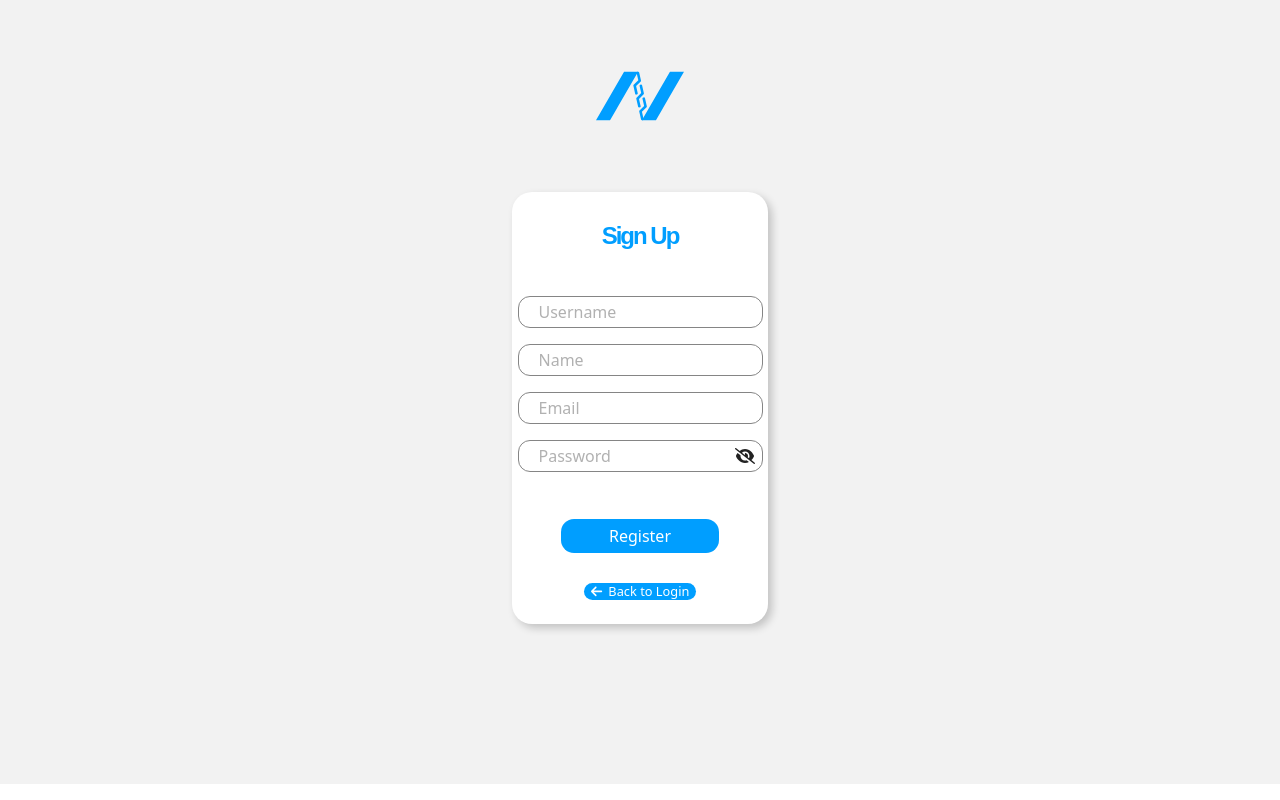
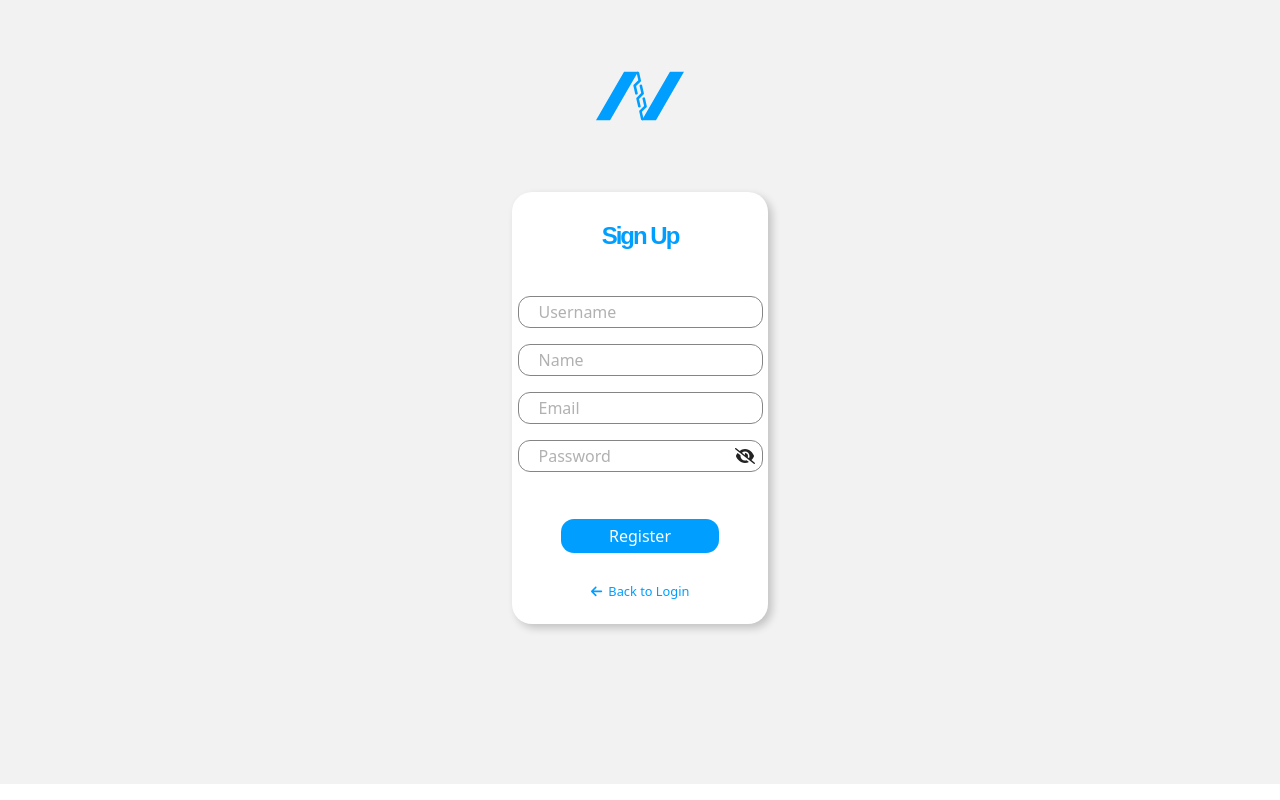
Before and after one commit to LymarPaller/nexus, a React (Vite) app: page /register in a window 1280 px wide. Shown: the top 800 px of the page. Built offline with nearby package versions, Linux system fonts and the light colour scheme.

Commit message:
Fix: minor comments in ui

```diff
--- a/src/styles/LoginPage.scss
+++ b/src/styles/LoginPage.scss
@@ -185,6 +185,7 @@ input::placeholder {
   margin: .5rem;
   color: var(--primary-500);
   font-weight: bold;
+  font-size: .8rem;
 }
 
 input::placeholder {
--- a/src/styles/RegisterPage.scss
+++ b/src/styles/RegisterPage.scss
@@ -70,8 +70,8 @@
       width: 10rem;
       border: none;
       border-radius: 13px;
-      color:  var(--white);
-      background-color: var(--primary-500);
+      color: var(--primary-500);
+      background-color: transparent;
     }
 
     .register-back-button {
```
